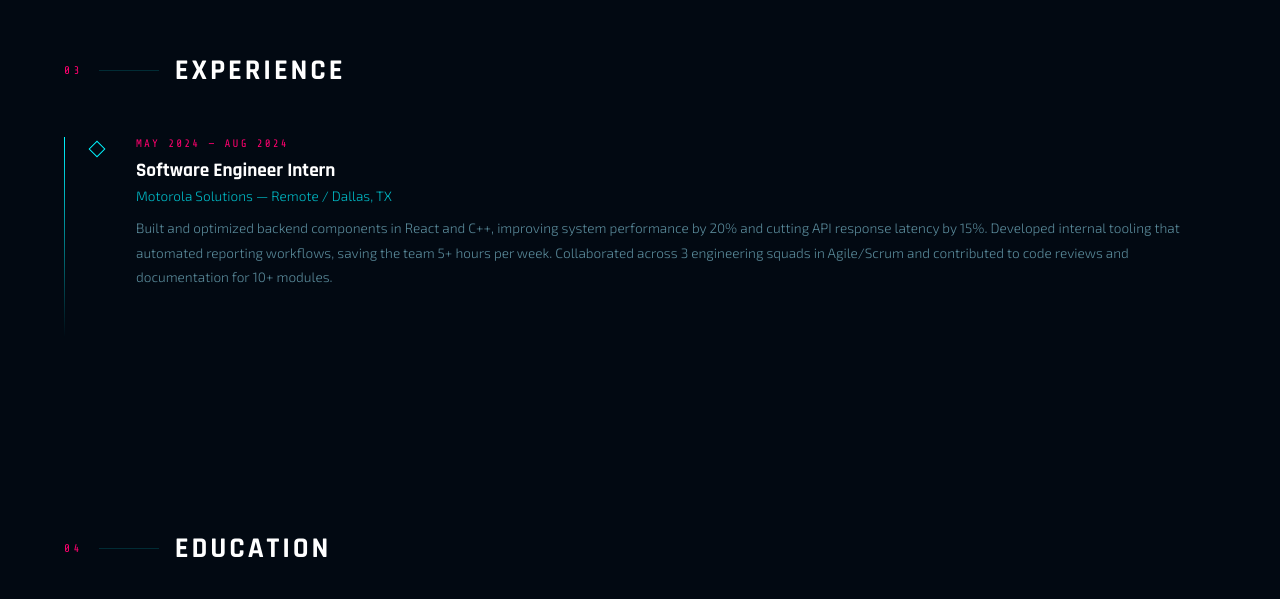
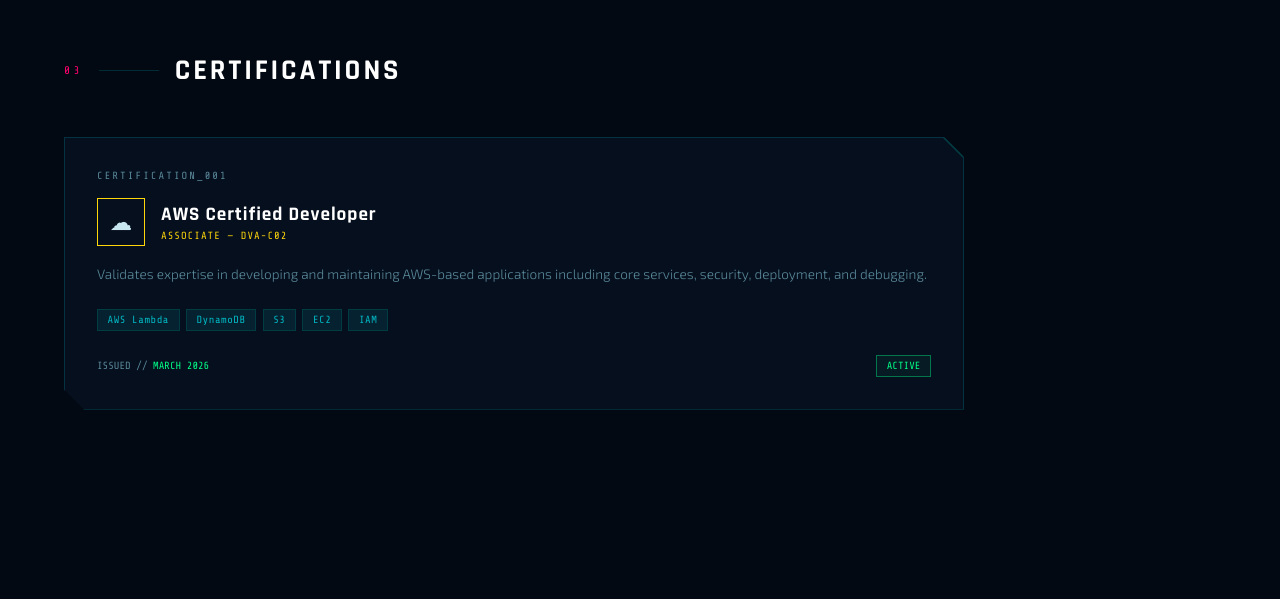
Before and after one commit to deevyapatel/deevya-portfolio, a website: page public/index.html in a window 1280 px wide. Shown: the part 2153-2752 px from the top of the page. Drawn offline with nearby package versions, Linux system fonts and the light colour scheme.

Commit message:
Update index.html

```diff
--- a/public/index.html
+++ b/public/index.html
@@ -279,7 +279,7 @@
   <ul class="nav-links">
     <li><a href="#about">About</a></li>
     <li><a href="#projects">Projects</a></li>
-    <li><a href="#experience">Experience</a></li>
+    <li><a href="#experience">Certifications</a></li>
     <li><a href="#education">Education</a></li>
     <li><a href="#ai-chat">AI Chat</a></li>
     <li><a href="#contact">Contact</a></li>
@@ -435,20 +435,30 @@
   </div>
 </section>
 
-<!-- EXPERIENCE -->
+<!-- CERTIFICATIONS -->
 <section id="experience">
   <div class="section-header">
     <span class="section-number">03</span>
     <div class="section-line"></div>
-    <h2 class="section-title">EXPERIENCE</h2>
+    <h2 class="section-title">CERTIFICATIONS</h2>
   </div>
-  <div class="timeline">
-    <div class="timeline-item">
-      <div class="timeline-date">MAY 2024 — AUG 2024</div>
-      <div class="timeline-role">Software Engineer Intern</div>
-      <div class="timeline-company">Motorola Solutions — Remote / Dallas, TX</div>
-      <div class="timeline-desc">
-        Built and optimized backend components in React and C++, improving system performance by 20% and cutting API response latency by 15%. Developed internal tooling that automated reporting workflows, saving the team 5+ hours per week. Collaborated across 3 engineering squads in Agile/Scrum and contributed to code reviews and documentation for 10+ modules.
+  <div style="display:grid;grid-template-columns:repeat(auto-fit,minmax(280px,1fr));gap:1.5rem;max-width:900px;">
+    <div class="project-card">
+      <div class="project-number">CERTIFICATION_001</div>
+      <div style="display:flex;align-items:center;gap:1rem;margin-bottom:1rem;">
+        <div style="width:48px;height:48px;border:1px solid var(--yellow);display:flex;align-items:center;justify-content:center;font-size:1.4rem;flex-shrink:0;">&#9729;</div>
+        <div>
+          <div class="project-title" style="margin-bottom:0.2rem;">AWS Certified Developer</div>
+          <div style="font-family:'Share Tech Mono',monospace;font-size:0.65rem;color:var(--yellow);letter-spacing:0.1em;">ASSOCIATE — DVA-C02</div>
+        </div>
+      </div>
+      <p class="project-desc">Validates expertise in developing and maintaining AWS-based applications including core services, security, deployment, and debugging.</p>
+      <div class="project-tags">
+        <span class="ptag">AWS Lambda</span><span class="ptag">DynamoDB</span><span class="ptag">S3</span><span class="ptag">EC2</span><span class="ptag">IAM</span>
+      </div>
+      <div style="display:flex;justify-content:space-between;align-items:center;margin-top:0.5rem;">
+        <div style="font-family:'Share Tech Mono',monospace;font-size:0.65rem;color:var(--text-dim);">ISSUED // <span style="color:#00ff88;">MARCH 2026</span></div>
+        <div style="font-family:'Share Tech Mono',monospace;font-size:0.65rem;padding:0.25rem 0.6rem;border:1px solid rgba(0,255,136,0.4);color:#00ff88;background:rgba(0,255,136,0.05);">ACTIVE</div>
       </div>
     </div>
   </div>
```
